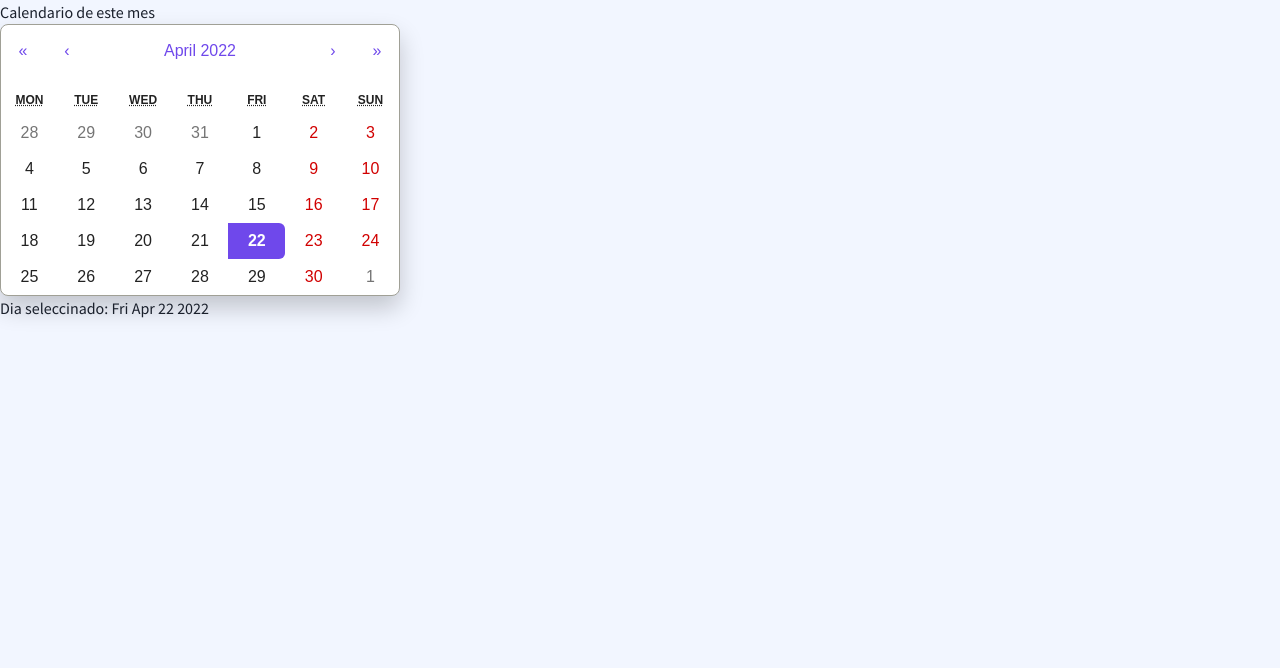
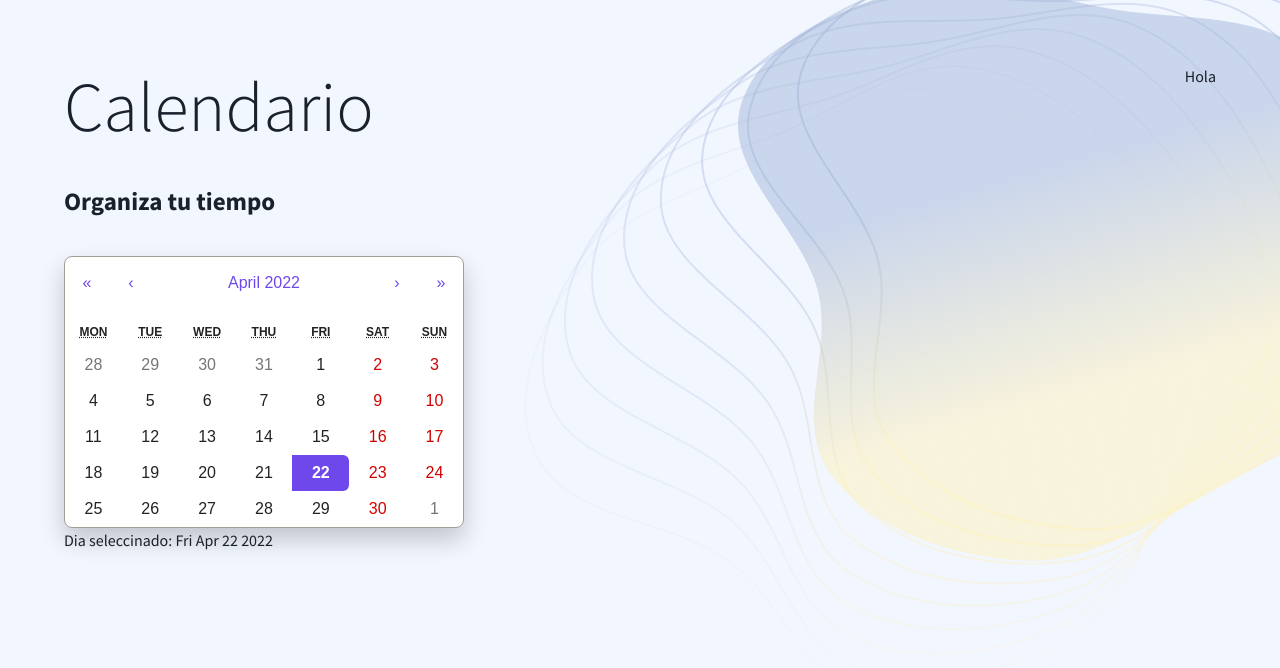
Before and after one commit to andreadelou/Proyecto-_IS, a React (Create React App) app: page /calendar in a window 1280 px wide. Shown: the top 668 px of the page. Built offline with nearby package versions, Linux system fonts and the light colour scheme.

Commit message:
Implemented calendar

```diff
--- a/src/CSS/Calendario.css
+++ b/src/CSS/Calendario.css
@@ -1,3 +1,6 @@
+.calendar {
+  padding: 4rem;
+}
 .react-calendar {
   width: 400px;
   max-width: 100%;
--- a/src/pages/Calendar.js
+++ b/src/pages/Calendar.js
@@ -1,14 +1,27 @@
 import { useState } from 'react';
 import Calendar from 'react-calendar';
 import 'react-calendar/dist/Calendar.css';
+import Header from '../components/Header';
 import "../CSS/Calendario.css";
+import blob from "../assets/blob01.png";
+import { Image } from '@chakra-ui/react';
 
 function Calendario() {
   const [date, setDate] = useState(new Date());
 
   return (
-    <div className='app'>
-      <h1 className='text-center'>Calendario de este mes</h1>
+    <div className='calendar'>
+      <header className="header">
+        <Header title="Calendario" subtitle="Organiza tu tiempo"></Header>
+        <Image
+          position={"absolute"}
+          right="0"
+          top="0"
+          className="header__image"
+          src={blob}
+        />
+      </header>
+
       <div className='calendar-container'>
         <Calendar onChange={setDate} value={date} />
       </div>
```
Also changed, not shown: 1 other file (tests, documents, lock files or other folders). Lines whose indentation alone changed are shown as unchanged.
